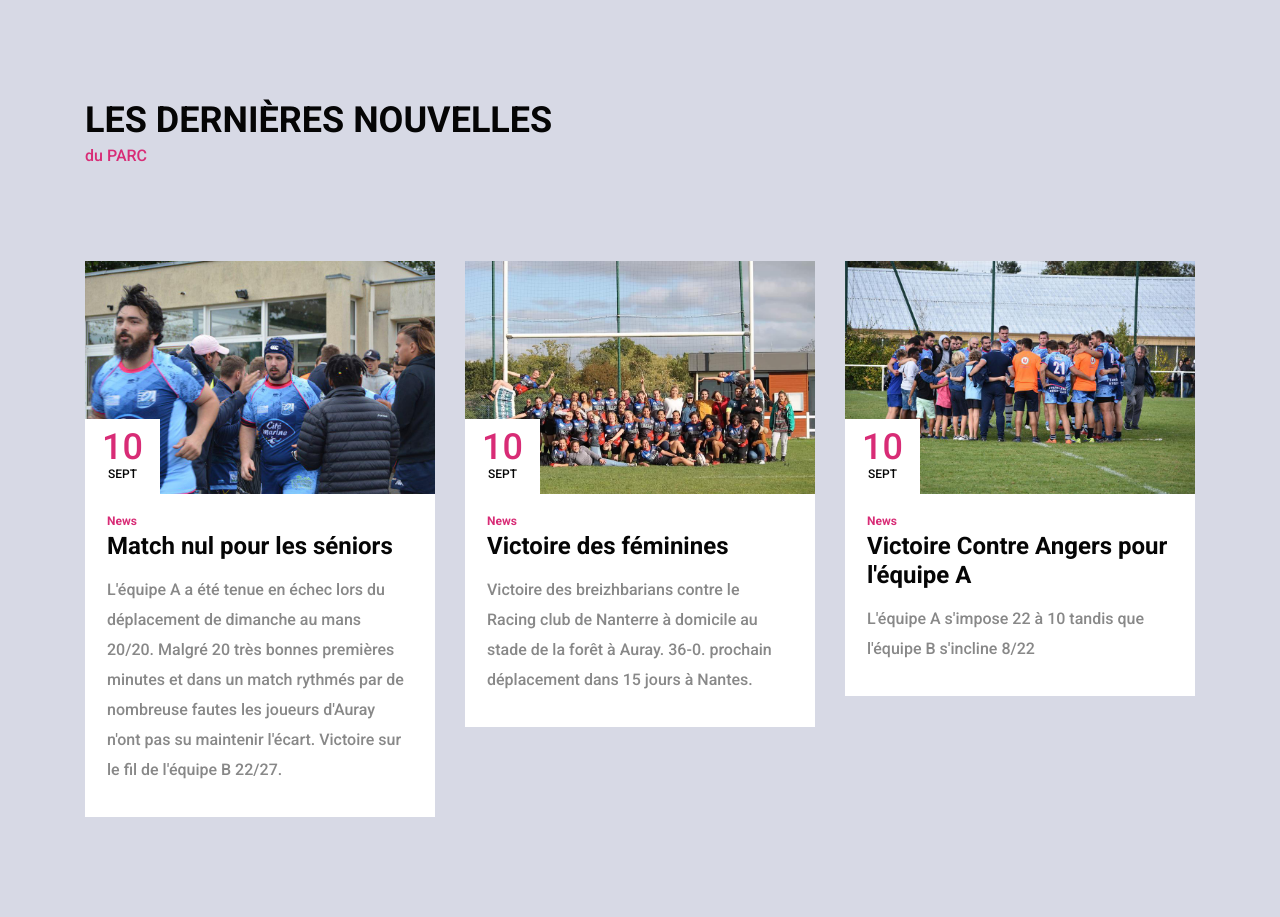
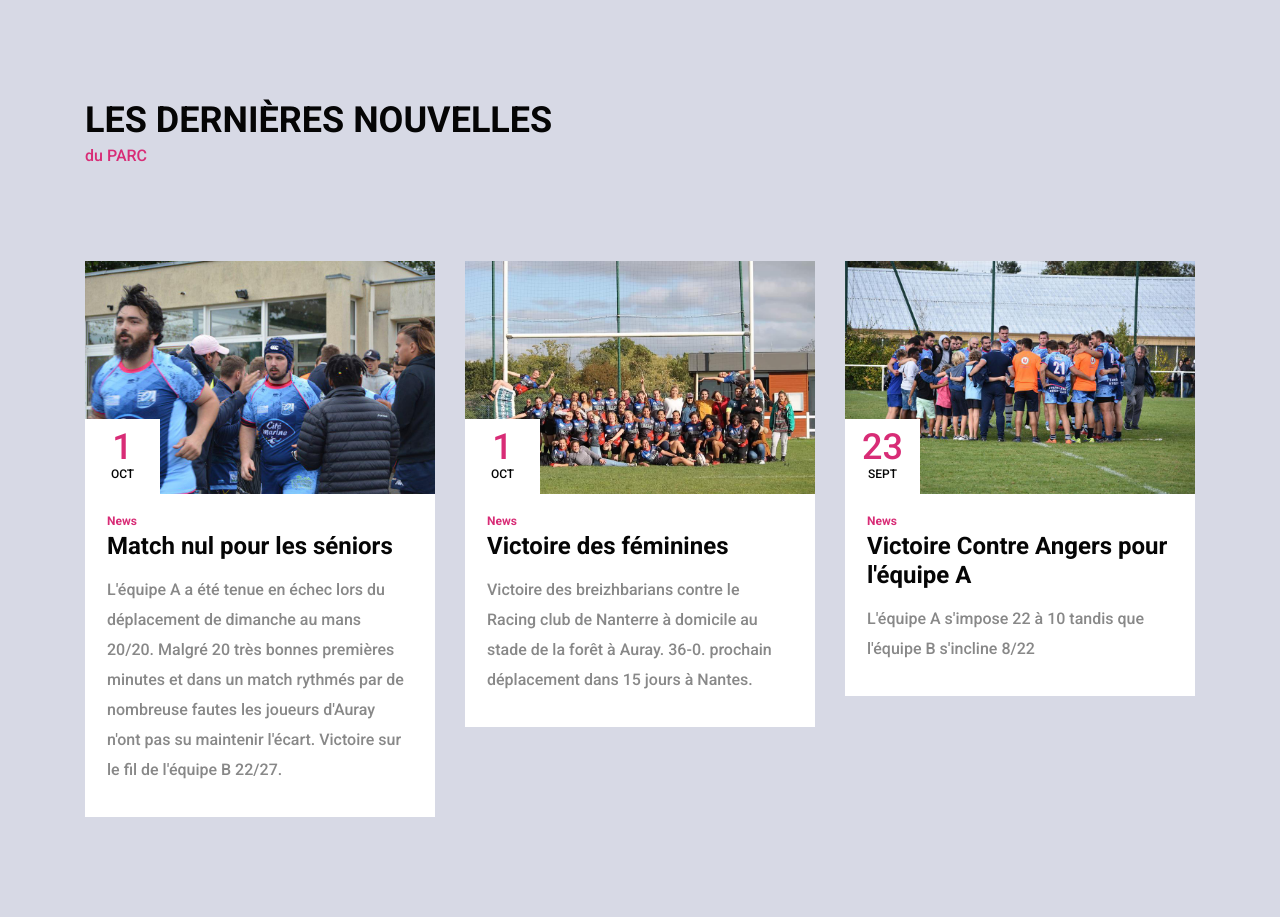
Before and after one commit to LeCastorFou/PARCweb, a Flask app: page / in a window 1280 px wide. Shown: the part 4016-4933 px from the top of the page. Run offline with Flask 2, Linux system fonts and the light colour scheme; data comes from the database, SQL or seed files in the repository; some libraries are stand-ins or nearby versions.

Commit message:
final commit 7

```diff
--- a/PARC/main/routes.py
+++ b/PARC/main/routes.py
@@ -64,7 +64,8 @@ def requires_auth(f):
 def home():
     posts = Post.query.all()
     posts = reversed(posts[-3:])
-    return render_template('index.html',posts=posts)
+    month = {'January':'Jan','February':'Fev','March':'Mar','April':'Avr','May':'Mai','June':'Juin','July':'Juil','August':'Aout','September':'Sept','October':'Oct','November':'Nov','December':'Dec'}
+    return render_template('index.html',posts=posts, month =month)
 
 @main.route("/senior")
 def senior():
--- a/PARC/templates/index.html
+++ b/PARC/templates/index.html
@@ -972,8 +972,8 @@
 							<div class="news_post_date">
 								<a href="#">
 									<div class="d-flex flex-column align-items-center justify-content-center">
-										<div>10</div>
-										<div>sept</div>
+										<div>{{post.date_posted.day}}</div>
+										<div>{{month[post.date_posted.strftime("%B")]  }}</div>
 									</div>
 								</a>
 							</div>
```
